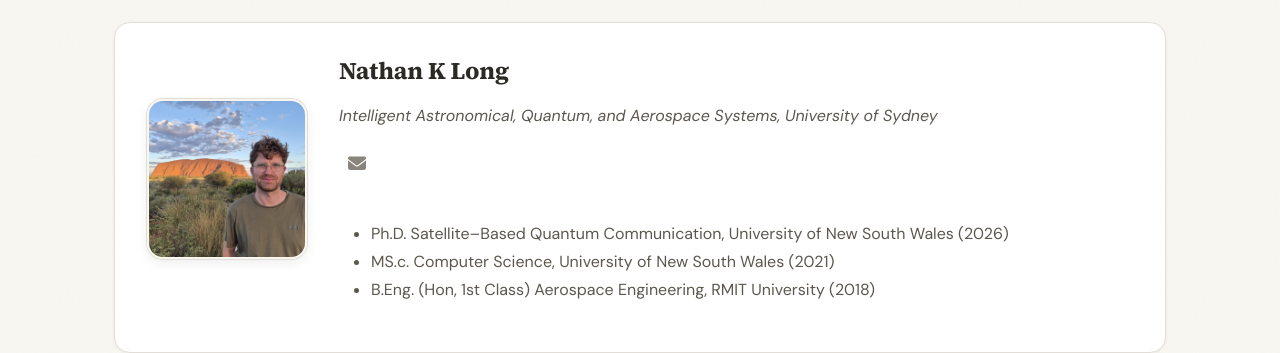
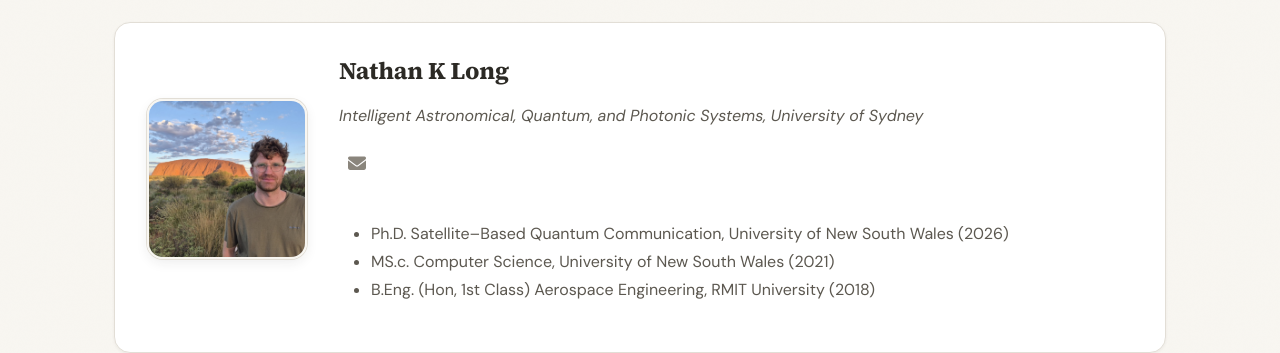
Before and after one commit to nathanklong/nathanklong.github.io, a Jekyll site: the page built from _pages/team.md, in a window 1280 px wide. Shown: the part 328-681 px from the top of the page. Built offline with Jekyll 4.4.1, drawn with Linux system fonts in a browser that asks for light colours; a style sheet for code colours, icons or effects is not loaded; some of the changed text lies outside the part shown.

Commit message:
Update title in configuration file

```diff
--- a/_config.yml
+++ b/_config.yml
@@ -2,7 +2,7 @@
 # STEP 1: Your Identity (required)
 # ============================================================
 name: "Nathan K Long"
-title: "Intelligent Astronomical, Quantum, and Aerospace Systems"
+title: "Intelligent Astronomical, Quantum, and Photonic Systems"
 institution: "University of Sydney"
 email: nathan.long@sydney.edu.au
 photo: uluru_2.jpg  # place your photo in images/
```
